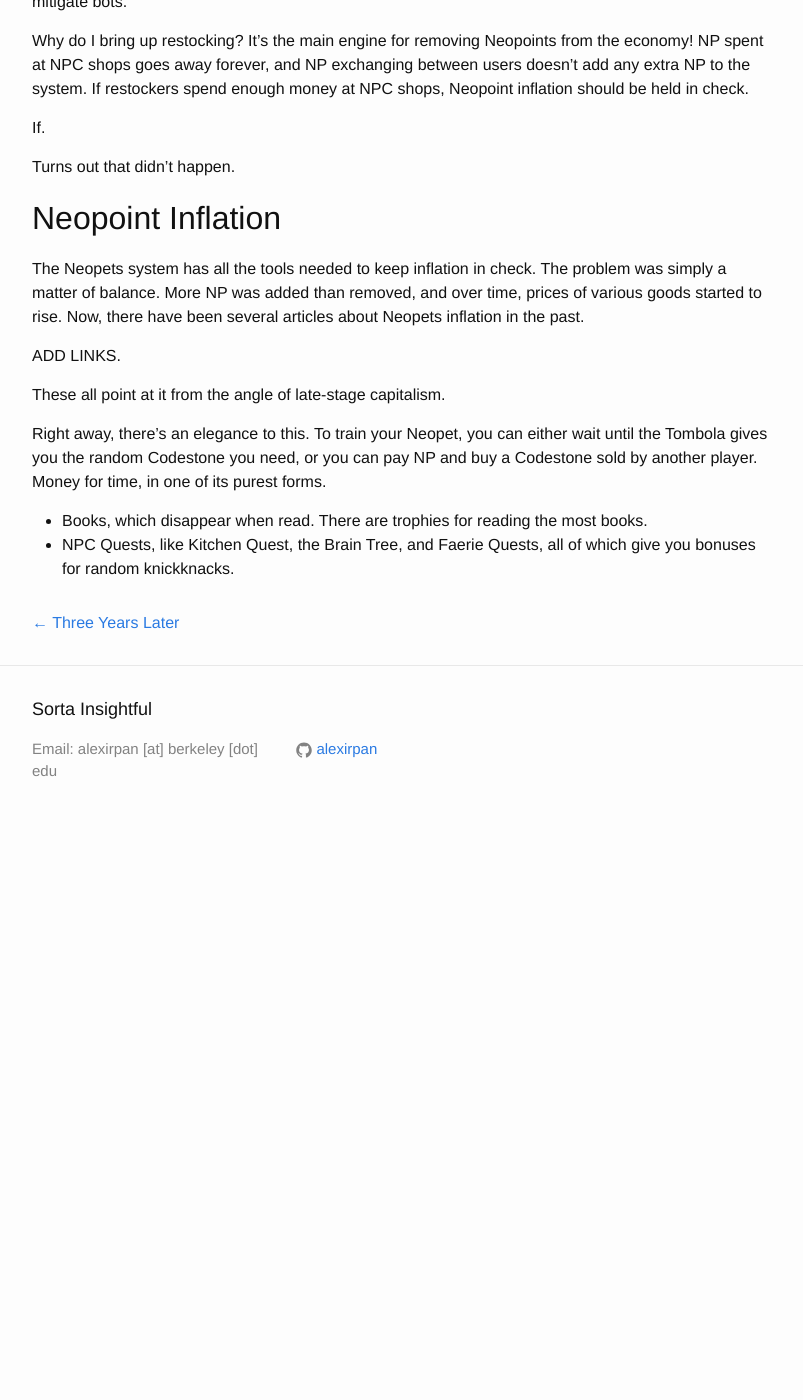
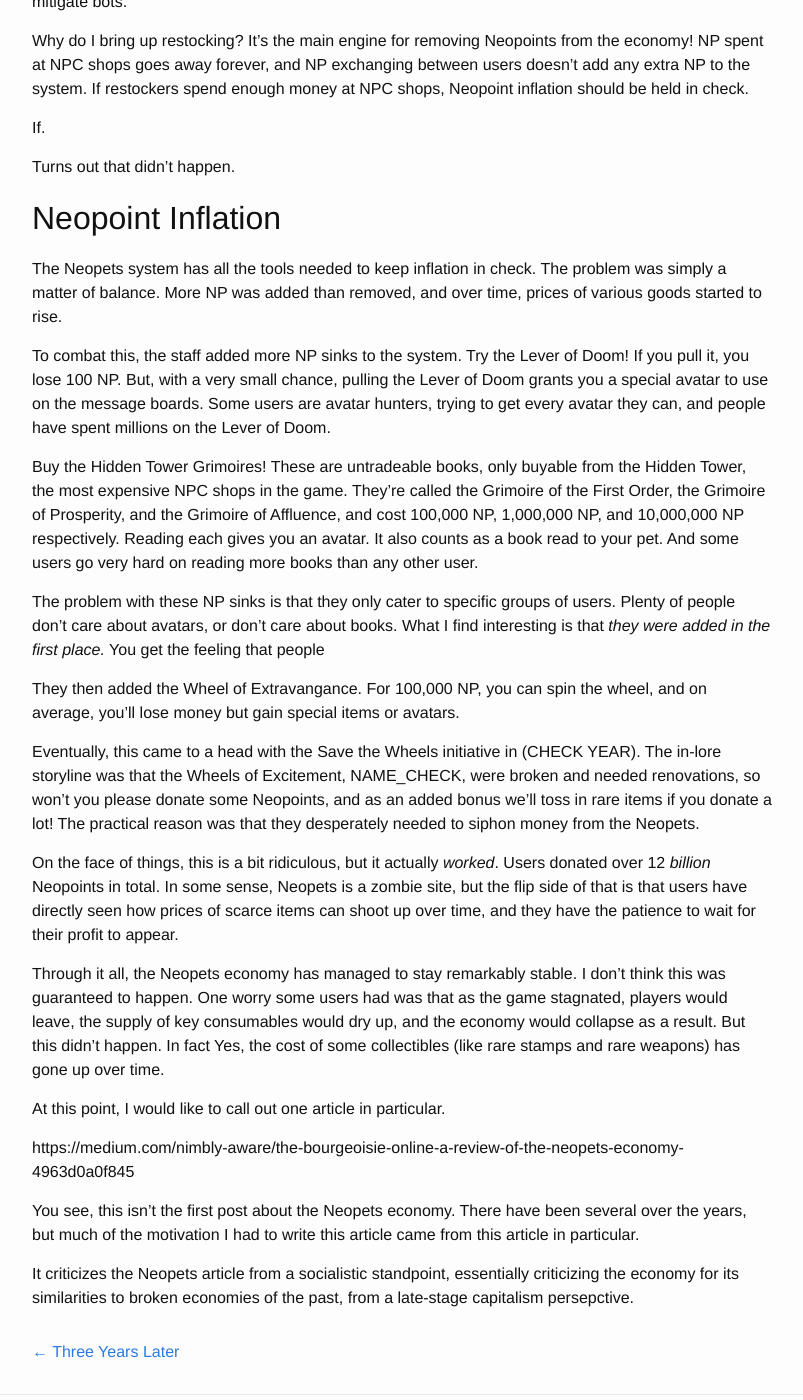
Before and after one commit to alexirpan/alexirpan.github.io, a Jekyll site: the page built from _posts/2018-10-13-mmo-economy.markdown, in a window 1280 px wide and 1400 px high, scrolled down 1565 px. Shown: the whole window, without its empty margins (238-1041 px from the left). Built offline with Jekyll 4.4.1, drawn with Linux system fonts in a browser that asks for light colours; nearby versions of some CDN libraries; before the commit the page ends 2408 px from its top, so only the background shows below that.

```diff
--- a/_posts/2018-10-13-mmo-economy.markdown
+++ b/_posts/2018-10-13-mmo-economy.markdown
@@ -90,22 +90,59 @@
 The Neopets system has all the tools needed to keep inflation in check. The
 problem was simply a matter of balance. More NP was added than removed, and
 over time, prices of various goods started to rise.
-Now, there have been several articles about Neopets inflation in the past.
 
-ADD LINKS.
+To combat this, the staff added more NP sinks to the system. Try the Lever
+of Doom! If you pull it, you lose 100 NP. But, with a very small chance,
+pulling the Lever of Doom grants you a special avatar to use on the message
+boards. Some users are avatar hunters, trying to get every avatar they can,
+and people have spent millions on the Lever of Doom.
 
-These all point at it from the angle of late-stage capitalism.
+Buy the Hidden Tower Grimoires! These are untradeable books, only buyable from
+the Hidden Tower, the most expensive NPC shops in the game. They're called
+the Grimoire of the First Order, the Grimoire of Prosperity, and the Grimoire
+of Affluence, and cost 100,000 NP, 1,000,000 NP, and 10,000,000 NP respectively.
+Reading each gives you an avatar. It also counts as a book read to your pet.
+And some users go very hard on reading more books than any other user.
+
+The problem with these NP sinks is that they only cater to specific groups
+of users. Plenty of people don't care about avatars, or don't care about books.
+What I find interesting is that *they were added in the first place.* You get
+the feeling that people
+
+They then added the Wheel of Extravangance. For 100,000 NP, you can spin the
+wheel, and on average, you'll lose money but gain special items or avatars.
+
+Eventually, this came to a head with the Save the Wheels initiative in (CHECK
+YEAR). The in-lore storyline was that the Wheels of Excitement, NAME_CHECK,
+were broken and needed renovations, so won't you please donate some
+Neopoints, and as an added bonus we'll toss in rare items if you donate
+a lot! The practical reason was that they desperately
+needed to siphon money from the Neopets.
+
+On the face of things, this is a bit ridiculous, but it actually *worked*.
+Users donated over 12 *billion* Neopoints in total. In some sense, Neopets
+is a zombie site, but the flip side of that is that users have directly seen
+how prices of scarce items can shoot up over time, and they have the patience
+to wait for their profit to appear.
+
+Through it all, the Neopets economy has managed to stay remarkably stable.
+I don't think this was guaranteed to happen. One worry some users had was that
+as the game stagnated, players would leave, the supply of key consumables
+would dry up, and the economy would collapse as a result. But this didn't
+happen. In fact
+Yes, the cost of some collectibles (like rare stamps and rare weapons) has
+gone up over time.
 
 
 
+At this point, I would like to call out one article in particular.
 
-Right away, there's an elegance to this. To train your Neopet, you can either
-wait until the Tombola gives you the random Codestone you need, or you can
-pay NP and buy a Codestone sold by another player. Money for time, in one of
-its purest forms.
+https://medium.com/nimbly-aware/the-bourgeoisie-online-a-review-of-the-neopets-economy-4963d0a0f845
 
+You see, this isn't the first post about the Neopets economy. There have been
+several over the years, but much of the motivation I had to write this article
+came from this article in particular.
 
-* Books, which disappear when read. There are trophies for reading
-the most books.
-* NPC Quests, like Kitchen Quest, the Brain Tree, and Faerie Quests, all of
-which give you bonuses for random knickknacks.
+It criticizes the Neopets article from a socialistic standpoint, essentially
+criticizing the economy for its similarities to broken economies of the past,
+from a late-stage capitalism persepctive.
```
